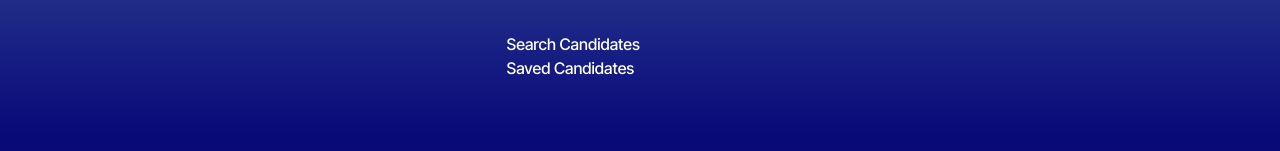
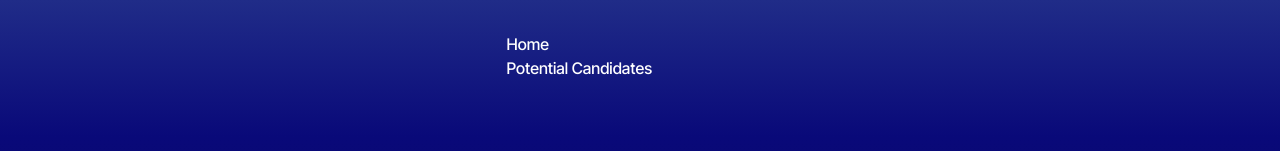
Before and after one commit to Pink727/Candidate_Search, a React (Vite) app: page /SavedCandidates in a window 1280 px wide. Shown: the top 151 px of the page. Built offline with nearby package versions, Linux system fonts and the light colour scheme.

Commit message:
Add bio property to Candidate interface and display in CandidateCard; update navigation links for clarity

```diff
--- a/src/components/CandidateCard.tsx
+++ b/src/components/CandidateCard.tsx
@@ -17,6 +17,7 @@ const CandidateCard: React.FC<CandidateCardProps> = ({ candidate }) => {
       <p>Location: {candidate.location || 'user has not added that info'}</p>
       <p>Email: {candidate.email || 'user has not added that info'}</p>
       <p>Company: {candidate.company || 'user has not added that info'}</p>
+      <p>Bio: {candidate.bio || 'user has not added that info'}</p> {/* Added bio property */}
     </li>
   );
 };
--- a/src/components/Nav.tsx
+++ b/src/components/Nav.tsx
@@ -5,10 +5,10 @@ const Nav = () => {
     <nav className="nav">
       <ul>
         <li className="nav-item">
-          <Link to="/" className="nav-link">Search Candidates</Link>
+          <Link to="/" className="nav-link">Home</Link>
         </li>
         <li className="nav-item">
-          <Link to="/SavedCandidates" className="nav-link">Saved Candidates</Link>
+          <Link to="/SavedCandidates" className="nav-link">Potential Candidates</Link>
         </li>
       </ul>
     </nav>
--- a/src/interfaces/Candidate.interface.tsx
+++ b/src/interfaces/Candidate.interface.tsx
@@ -7,6 +7,7 @@ interface Candidate {
   location?: string;
   email?: string;
   company?: string;
+  bio?: string; // Added bio property
 }
 
 export default Candidate;
```
